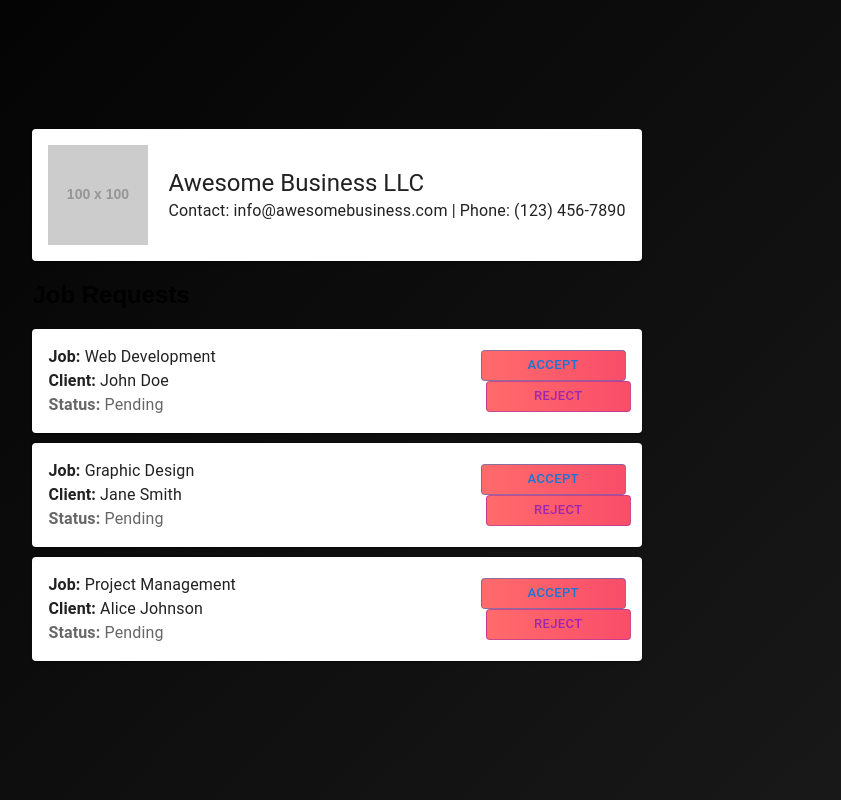
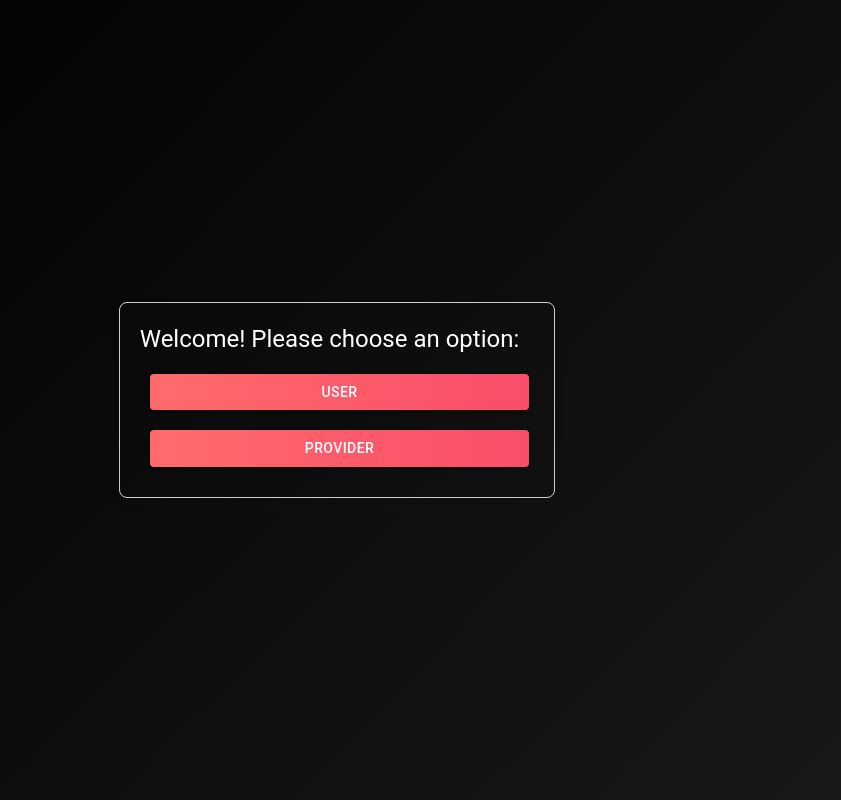
Before and after one commit to Sparsh-Verencar/Egghead-Uno-, a React (Vite) app: page / in a window 1280 px wide. Shown: the whole page, without its empty margins (303-1144 px from the left). Built offline with nearby package versions, Linux system fonts and the light colour scheme.

Commit message:
routing done and initial screen done

```diff
--- a/package.json
+++ b/package.json
@@ -16,6 +16,7 @@
     "@mui/material": "^6.4.1",
     "react": "^18.3.1",
     "react-dom": "^18.3.1",
+    "react-router-dom": "^7.1.3",
     "recharts": "^2.15.0"
   },
   "devDependencies": {
--- a/src/App.jsx
+++ b/src/App.jsx
@@ -1,8 +1,20 @@
-import ProviderDashboard from "./Components/ProviderDashboard";
-import ProviderRegistrationForm from "./Components/ProviderRegistrationForm"
+import React from 'react';
+import { BrowserRouter as Router, Route, Routes } from 'react-router-dom';
+import HomePage from './Components/HomePage';
+import ProviderRegistrationForm from './Components/ProviderRegistrationForm';
+import ProviderDashboard from './Components/ProviderDashboard'; // Other components as needed
 
-const App = () => {
-  return <ProviderDashboard />
+function App() {
+    return (
+        <Router>
+            <Routes>
+                <Route path="/" element={<HomePage />} />
+                <Route path="/provider-registration" element={<ProviderRegistrationForm />} />
+                <Route path="/provider-dashboard" element={<ProviderDashboard />} />
+                {/* Include other routes as needed */}
+            </Routes>
+        </Router>
+    );
 }
 
 export default App;
--- /dev/null
+++ b/src/Components/HomePage.jsx
@@ -0,0 +1,44 @@
+import React from 'react';
+import { Container, Button, Typography, Box } from '@mui/material';
+import { useNavigate } from 'react-router-dom';
+
+const HomePage = () => {
+    const navigate = useNavigate();
+
+    const handleProviderClick = () => {
+        navigate('/provider-registration');
+    };
+
+    const handleUserClick = () => {
+        // You can add functionality for the User button here
+        // For now, let's just log to the console
+        console.log('User button clicked');
+    };
+
+    return (
+        <Container >
+            <Box
+                style={{
+                    padding: '20px',
+                    paddingRight:'35px',
+                    border: '1px solid #ccc',
+                    borderRadius: '8px',
+                    textAlign: 'center',
+                    boxShadow: '0 2px 10px rgba(0, 0, 0, 0.1)',
+                }}
+            >
+                <Typography color="white" variant="h5" gutterBottom>
+                    Welcome! Please choose an option:
+                </Typography>
+                <Button variant="contained" color="primary" onClick={handleUserClick} style={{ margin: '10px' }}>
+                    User
+                </Button>
+                <Button variant="contained" color="secondary" onClick={handleProviderClick} style={{ margin: '10px' }}>
+                    Provider
+                </Button>
+            </Box>
+        </Container>
+    );
+};
+
+export default HomePage;
--- a/src/Components/ProviderRegistrationForm.jsx
+++ b/src/Components/ProviderRegistrationForm.jsx
@@ -1,5 +1,6 @@
 import React, { useState } from "react";
-import "./ProviderRegistration.css"; // Fixed import
+import "./ProviderRegistration.css";
+import { useNavigate } from 'react-router-dom';
 
 const ProviderRegistrationForm = () => {
   const [formData, setFormData] = useState({
@@ -8,7 +9,7 @@ const ProviderRegistrationForm = () => {
     password: "",
   });
 
-  const [submitted, setSubmitted] = useState(false);
+  const navigate = useNavigate();
 
   // Handle input changes
   const handleChange = (e) => {
@@ -22,19 +23,20 @@ const ProviderRegistrationForm = () => {
   // Handle form submission
   const handleSubmit = (e) => {
     e.preventDefault();
+
+    // Perform any API call/interactions here
     console.log("Form submitted:", formData);
-    setSubmitted(true);
-    // Add API call or backend connection logic here
+
+    // Redirect after a brief delay, so the success message can be seen briefly (optional)
+    setTimeout(() => {
+        navigate("/provider-dashboard", { replace: true });
+    }, 1000); // Adjust the time as needed
   };
 
   return (
     <div className="form-container">
         <form className="glass-form" onSubmit={handleSubmit}>
             <h2>Provider Registration Form</h2>
-        {submitted ? (
-          <div className="success-message">Registration Successful!</div>
-        ) : (
-          <form onSubmit={handleSubmit}>
             <div className="form-group">
                 <label>Business Name</label>
                 <input
@@ -50,7 +52,7 @@ const ProviderRegistrationForm = () => {
                 <label>Email</label>
                 <input
                     type="email"
-                name="Email" // Fixed the name attribute
+                    name="Email"
                     value={formData.Email}
                     onChange={handleChange}
                     placeholder="Enter your email"
@@ -70,8 +72,6 @@ const ProviderRegistrationForm = () => {
             </div>
             <button type="submit">Register</button>
         </form>
-        )}
-      </form>
     </div>
   );
 };
```
Also changed, not shown: 1 other file (tests, documents, lock files or other folders). Lines whose indentation alone changed are shown as unchanged.
